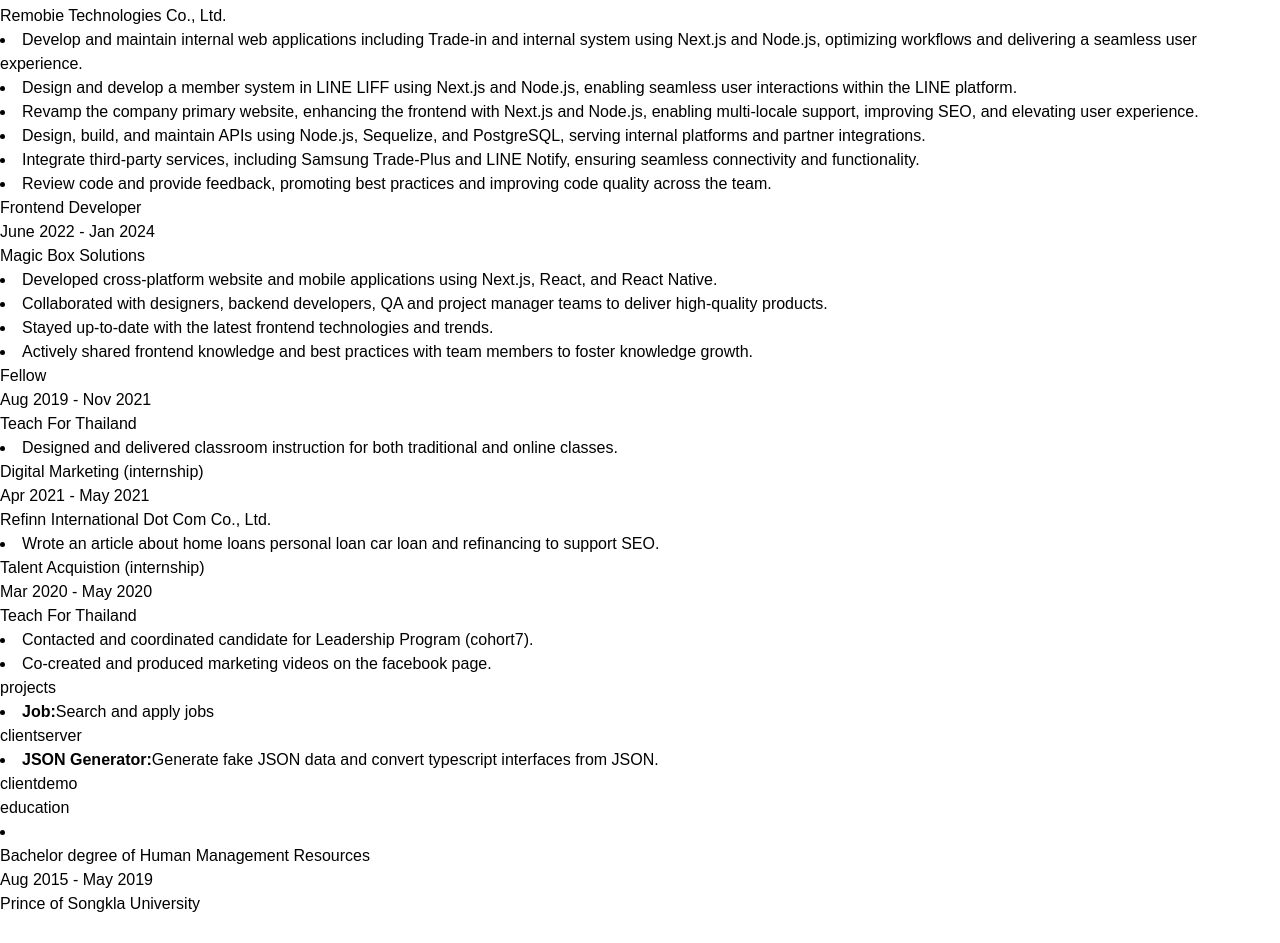
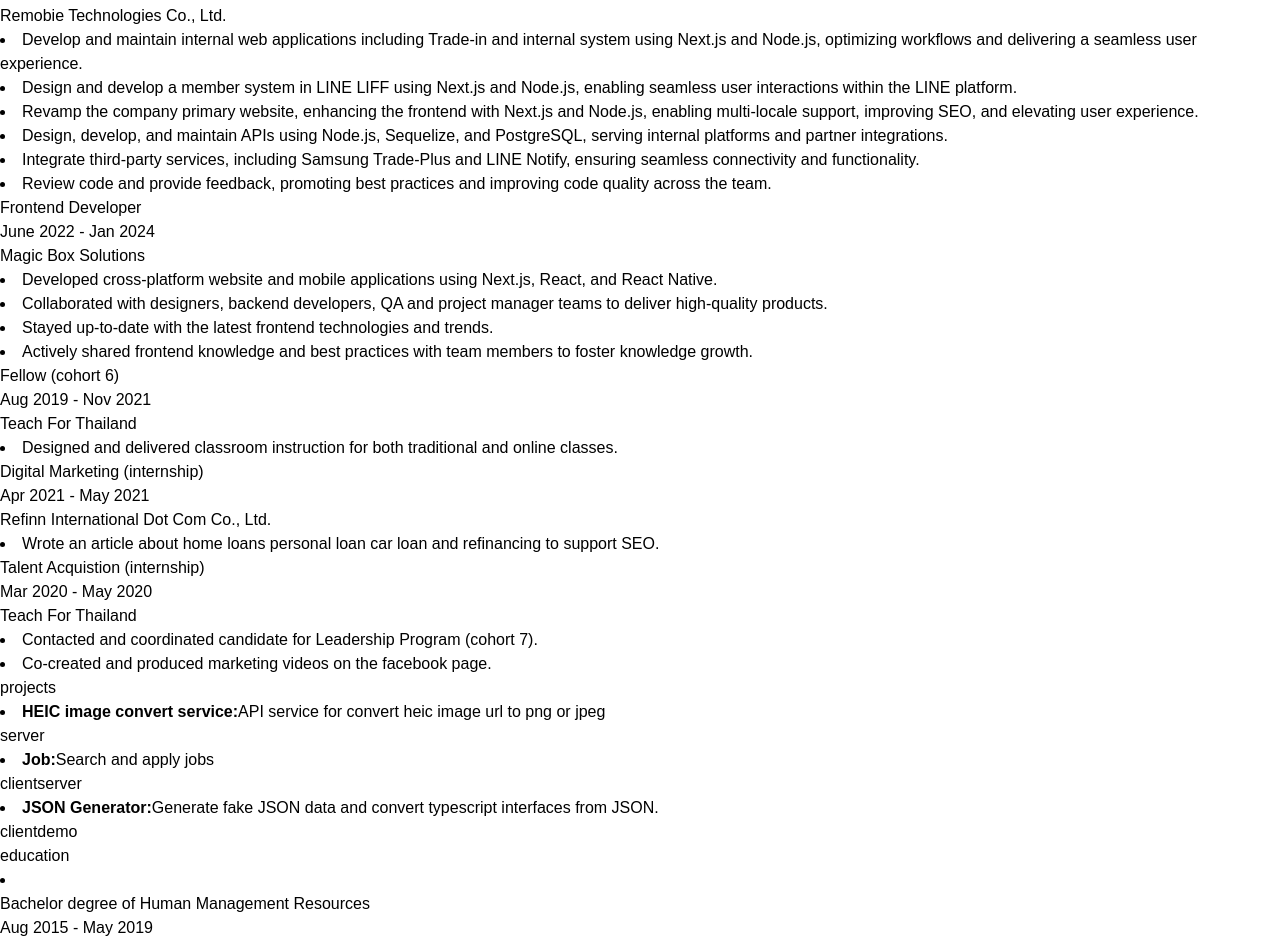
Before and after one commit to Noppawat3939/resume, a Next.js app: page / in a window 1280 px wide. Shown: the part 260-1203 px from the top of the page. Before the commit the page ends 1176 px from the top, so only its background shows below. Built offline with nearby package versions, Linux system fonts and the light colour scheme.

Commit message:
update project

```diff
--- a/package.json
+++ b/package.json
@@ -1,6 +1,6 @@
 {
   "name": "resume",
-  "version": "0.1.0",
+  "version": "1.0.1",
   "private": true,
   "scripts": {
     "dev": "next dev --turbopack",
--- a/src/app/layout.tsx
+++ b/src/app/layout.tsx
@@ -1,5 +1,6 @@
 import type { Metadata } from "next";
 import { Geist, Geist_Mono } from "next/font/google";
+import pk from "../../package.json";
 import "./globals.css";
 
 const geistSans = Geist({
@@ -13,8 +14,15 @@
 });
 
 export const metadata: Metadata = {
-  title: "resume | noppawat",
+  title: "resume | noppawat.c live",
   description: "resume noppawat chochaipantawong",
+  keywords: [
+    "resume",
+    "cv",
+    "noppawat chochaipantawong",
+    "gopgap",
+    "software engineer",
+  ],
 };
 
 export default function RootLayout({
@@ -23,7 +31,7 @@
   children: React.ReactNode;
 }>) {
   return (
-    <html lang="en">
+    <html lang="en" data-app-verion={pk.version}>
       <body
         className={`${geistSans.variable} ${geistMono.variable} antialiased`}
         content="resume_noppawat"
--- a/src/data/profile.ts
+++ b/src/data/profile.ts
@@ -69,7 +69,7 @@
       "Develop and maintain internal web applications including Trade-in and internal system using Next.js and Node.js, optimizing workflows and delivering a seamless user experience.",
       "Design and develop a member system in LINE LIFF using Next.js and Node.js, enabling seamless user interactions within the LINE platform.",
       "Revamp the company primary website, enhancing the frontend with Next.js and Node.js, enabling multi-locale support, improving SEO, and elevating user experience.",
-      "Design, build, and maintain APIs using Node.js, Sequelize, and PostgreSQL, serving internal platforms and partner integrations.",
+      "Design, develop, and maintain APIs using Node.js, Sequelize, and PostgreSQL, serving internal platforms and partner integrations.",
       "Integrate third-party services, including Samsung Trade-Plus and LINE Notify, ensuring seamless connectivity and functionality.",
       "Review code and provide feedback, promoting best practices and improving code quality across the team.",
     ],
@@ -96,7 +96,7 @@
   },
   {
     isFullTime: true,
-    position: "Fellow",
+    position: "Fellow (cohort 6)",
     company: "Teach For Thailand",
     companyUrl: "https://www.teachforthailand.org",
     details: [
@@ -126,7 +126,7 @@
     company: "Teach For Thailand",
     companyUrl: "https://www.teachforthailand.org",
     details: [
-      "Contacted and coordinated candidate for Leadership Program (cohort7).",
+      "Contacted and coordinated candidate for Leadership Program (cohort 7).",
       "Co-created and produced marketing videos on the facebook page.",
     ],
     periods: {
@@ -137,6 +137,14 @@
 ];
 
 export const projects = [
+  {
+    name: "HEIC image convert service",
+    description: "API service for convert heic image url to png or jpeg",
+    stacks: { server: ["Express"] },
+    repository: {
+      server: "https://github.com/Noppawat3939/heic-image-service",
+    },
+  },
   {
     name: "Job",
     description: "Search and apply jobs",
```
Also changed, not shown: src/app/page.tsx (+8 -1 lines).
